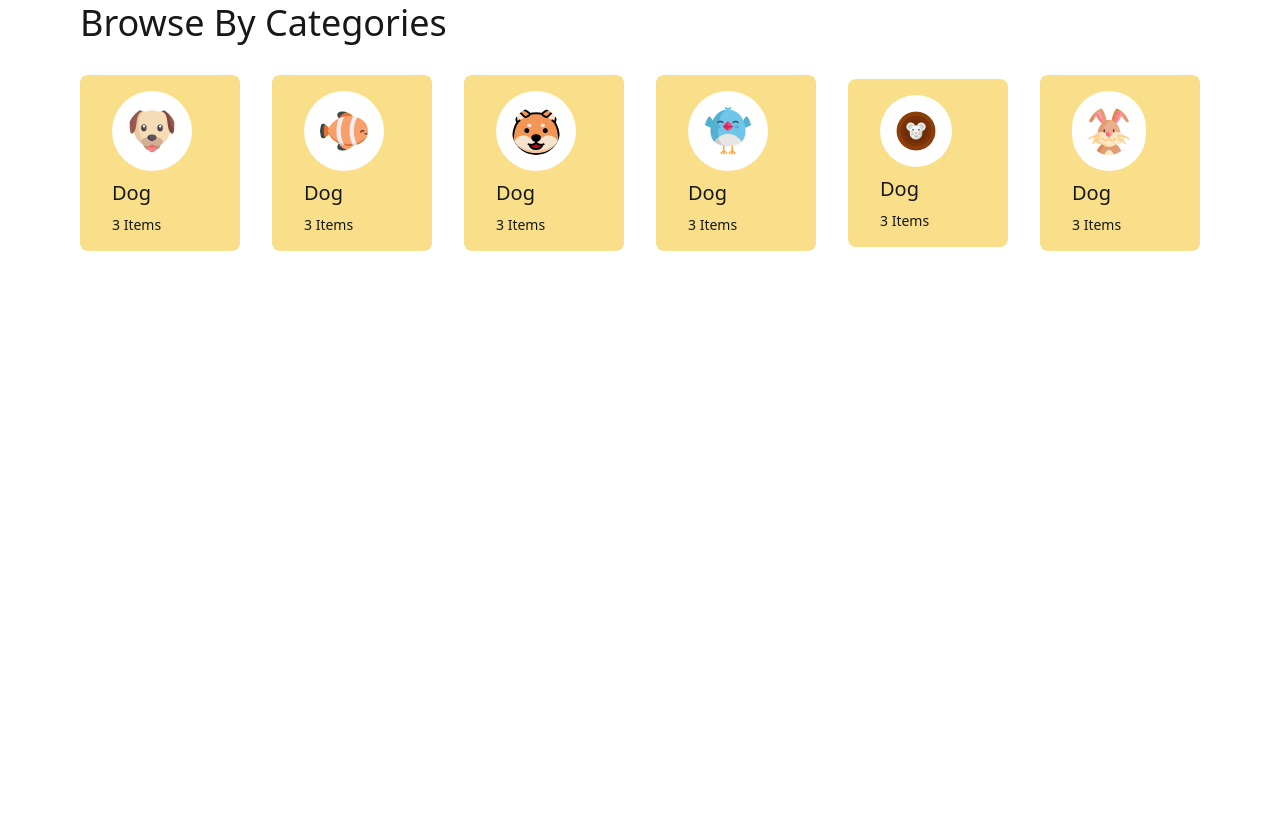
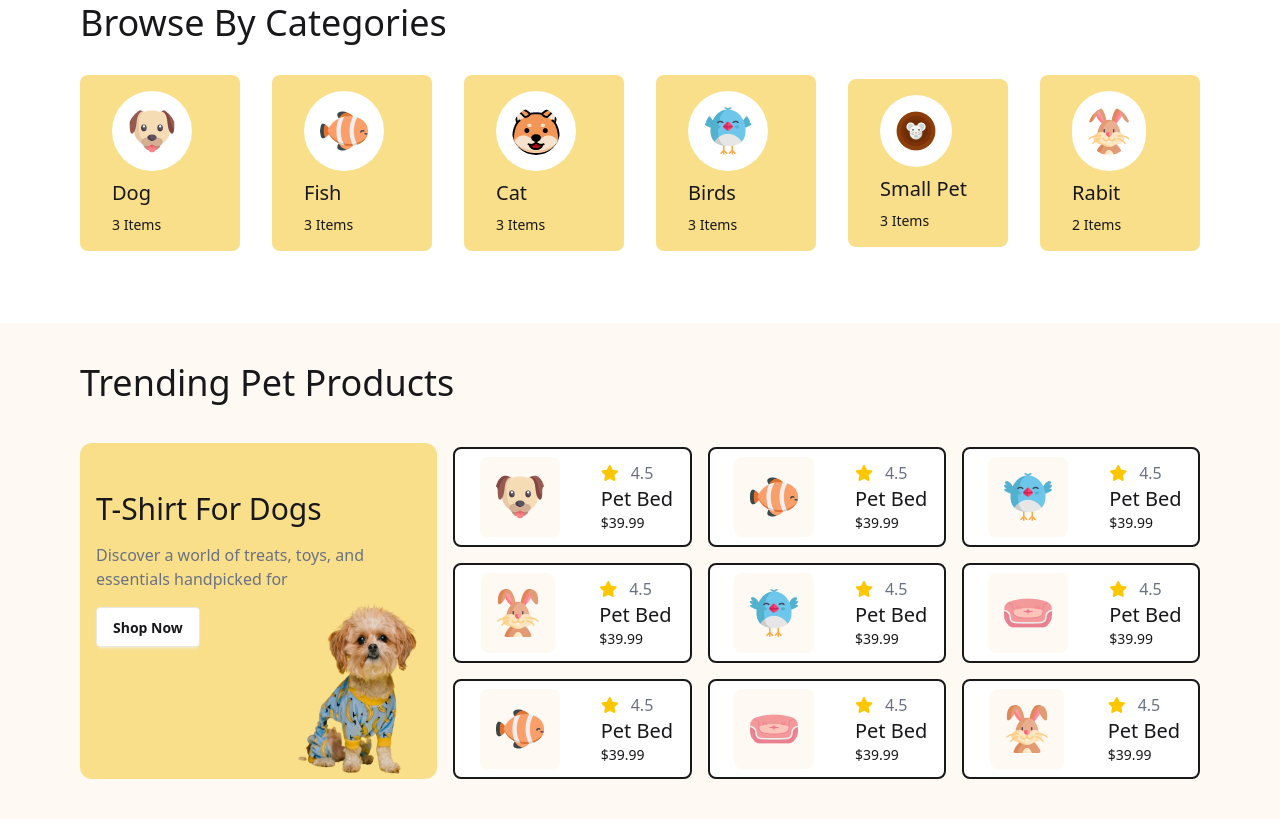
Before and after one commit to zingrin/pets-living-lab, a plain HTML site: page index.html in a window 1280 px wide. Shown: the part 997-1816 px from the top of the page. Before the commit the page ends 1280 px from the top, so only its background shows below. Drawn offline with nearby package versions, Linux system fonts and the light colour scheme; a web font is replaced by a local one.

Commit message:
Trending pet produts and card section done

```diff
--- a/index.html
+++ b/index.html
@@ -107,32 +107,187 @@
         </div>
         <div class="bg-[#F9DF8A] py-4 px-8 rounded-lg  ">
           <img class="bg-white p-4 rounded-full" src="./c1-assets/fish-cartoon.png " alt="">
-          <h1 class="font-adlam text-xl py-2">Dog</h1>
+          <h1 class="font-adlam text-xl py-2">Fish</h1>
           <p class="text-sm font-sora">3 Items</p>
         </div>
         <div class="bg-[#F9DF8A] py-4 px-8 rounded-lg  ">
           <img class="bg-white p-4 rounded-full" src="./c1-assets/cat-cartoon.png " alt="">
-          <h1 class="font-adlam text-xl py-2">Dog</h1>
+          <h1 class="font-adlam text-xl py-2">Cat</h1>
           <p class="text-sm font-sora">3 Items</p>
         </div>
         <div class="bg-[#F9DF8A] py-4 px-8 rounded-lg  ">
           <img class="bg-white p-4 rounded-full" src="./c1-assets/bird-cartoon.png " alt="">
-          <h1 class="font-adlam text-xl py-2">Dog</h1>
+          <h1 class="font-adlam text-xl py-2">Birds</h1>
           <p class="text-sm font-sora">3 Items</p>
         </div>
         <div class="bg-[#F9DF8A] py-4 px-8 rounded-lg  ">
           <img class="bg-white p-4 rounded-full" src="./c1-assets/mouse-cartoon.png " alt="">
-          <h1 class="font-adlam text-xl py-2">Dog</h1>
+          <h1 class="font-adlam text-xl py-2">Small Pet</h1>
           <p class="text-sm font-sora">3 Items</p>
         </div>
         <div class="bg-[#F9DF8A] py-4 px-8 rounded-lg  ">
           <img class="bg-white p-4 rounded-full" src="./c1-assets/rabbit-cartoon.png " alt="">
-          <h1 class="font-adlam text-xl py-2">Dog</h1>
-          <p class="text-sm font-sora">3 Items</p>
+          <h1 class="font-adlam text-xl py-2">Rabit</h1>
+          <p class="text-sm font-sora">2 Items</p>
         </div>
   </section>
-  <!-- main section -->
-  <main></main>
+
+   <!-- Trending pet section-->
+  <main>
+    <section class="lg:bg-[#FFF9F4] px-3 py-4 lg:py-10 lg:px-20 lg:mt-10 mt-4">
+      <h1 class="font-adlam text-3xl md:text-4xl">Trending Pet Products</h1>
+      <!-- products container -->
+      <div class="grid grid-cols-1 lg:grid-cols-3  mt-10 lg:space-x-4 ">
+        <!-- card left -->
+        <div class=" py-4 px-4   bg-[#F9DF8A]    rounded-xl "
+          style="background-image: url(./c1-assets/cute-pet-small.png); background-repeat: no-repeat; background-size: 40% 70%; background-position:bottom right ;">
+          <h1 class="font-adlam text-3xl mb-4 mt-8">T-Shirt For Dogs</h1>
+          <p class="font-sora text-gray-500 mb-4">Discover a world of treats, toys, and essentials handpicked for </p>
+          <button class="btn bg-white">Shop Now</button>
+        </div>
+        <!--Right  cards container -->
+        <div class=" col-span-2  grid grid-cols-2 lg:grid-cols-3 gap-4 mt-4 md:mt-1">
+<!-- card -->
+<div class="flex justify-around items-center bg-white rounded-lg border-2 ">
+  <!-- image -->
+  <div class="bg-[#FFF9F4] p-2 bg-transparent">
+    <img class=" rounded-lg bg-[#FFF9F4] p-4" src="./c1-assets/dog-cartoon.png" alt="">
+  </div>
+  <div>
+    <div class="flex items-center  gap-3">
+      <i class="fa-solid fa-star text-yellow-400"></i>
+      <p class="text-gray-500">4.5</p>
+    </div>
+    <h1 class="font-sora text-xl font-medium capitalize">pet bed</h1>
+    <p class="font-sora font-medium text-sm">$39.99</p>
+  </div>
+</div>
+<!-- card -->
+<div class="flex justify-around items-center bg-white rounded-lg border-2 ">
+  <!-- image -->
+  <div class="bg-[#FFF9F4] p-2 bg-transparent">
+    <img class=" rounded-lg bg-[#FFF9F4] p-4" src="./c1-assets/fish-cartoon.png" alt="">
+  </div>
+  <div>
+    <div class="flex items-center  gap-3">
+      <i class="fa-solid fa-star text-yellow-400"></i>
+      <p class="text-gray-500">4.5</p>
+    </div>
+    <h1 class="font-sora text-xl font-medium capitalize">pet bed</h1>
+    <p class="font-sora font-medium text-sm">$39.99</p>
+  </div>
+</div>
+<!-- card -->
+<div class="flex justify-around items-center bg-white rounded-lg border-2 ">
+  <!-- image -->
+  <div class="bg-[#FFF9F4] p-2 bg-transparent">
+    <img class=" rounded-lg bg-[#FFF9F4] p-4" src="./c1-assets/bird-cartoon.png" alt="">
+  </div>
+  <div>
+    <div class="flex items-center  gap-3">
+      <i class="fa-solid fa-star text-yellow-400"></i>
+      <p class="text-gray-500">4.5</p>
+    </div>
+    <h1 class="font-sora text-xl font-medium capitalize">pet bed</h1>
+    <p class="font-sora font-medium text-sm">$39.99</p>
+  </div>
+</div>
+<!-- card -->
+<div class="flex justify-around items-center bg-white rounded-lg border-2 ">
+  <!-- image -->
+  <div class="bg-[#FFF9F4] p-2 bg-transparent">
+    <img class=" rounded-lg bg-[#FFF9F4] p-4" src="./c1-assets/rabbit-cartoon.png" alt="">
+  </div>
+  <div>
+    <div class="flex items-center  gap-3">
+      <i class="fa-solid fa-star text-yellow-400"></i>
+      <p class="text-gray-500">4.5</p>
+    </div>
+    <h1 class="font-sora text-xl font-medium capitalize">pet bed</h1>
+    <p class="font-sora font-medium text-sm">$39.99</p>
+  </div>
+</div>
+<!-- card -->
+<div class="flex justify-around items-center bg-white rounded-lg border-2 ">
+  <!-- image -->
+  <div class="bg-[#FFF9F4] p-2 bg-transparent">
+    <img class=" rounded-lg bg-[#FFF9F4] p-4" src="./c1-assets/bird-cartoon.png" alt="">
+  </div>
+  <div>
+    <div class="flex items-center  gap-3">
+      <i class="fa-solid fa-star text-yellow-400"></i>
+      <p class="text-gray-500">4.5</p>
+    </div>
+    <h1 class="font-sora text-xl font-medium capitalize">pet bed</h1>
+    <p class="font-sora font-medium text-sm">$39.99</p>
+  </div>
+</div>
+<!-- card -->
+<div class="flex justify-around items-center bg-white rounded-lg border-2 ">
+  <!-- image -->
+  <div class="bg-[#FFF9F4] p-2 bg-transparent">
+    <img class=" rounded-lg bg-[#FFF9F4] p-4" src="./c1-assets/pet-couch.png" alt="">
+  </div>
+  <div>
+    <div class="flex items-center  gap-3">
+      <i class="fa-solid fa-star text-yellow-400"></i>
+      <p class="text-gray-500">4.5</p>
+    </div>
+    <h1 class="font-sora text-xl font-medium capitalize">pet bed</h1>
+    <p class="font-sora font-medium text-sm">$39.99</p>
+  </div>
+</div>
+<!-- card -->
+<div class="flex justify-around items-center bg-white rounded-lg border-2 ">
+  <!-- image -->
+  <div class="bg-[#FFF9F4] p-2 bg-transparent">
+    <img class=" rounded-lg bg-[#FFF9F4] p-4" src="./c1-assets/fish-cartoon.png" alt="">
+  </div>
+  <div>
+    <div class="flex items-center  gap-3">
+      <i class="fa-solid fa-star text-yellow-400"></i>
+      <p class="text-gray-500">4.5</p>
+    </div>
+    <h1 class="font-sora text-xl font-medium capitalize">pet bed</h1>
+    <p class="font-sora font-medium text-sm">$39.99</p>
+  </div>
+</div>
+<!-- card -->
+<div class="flex justify-around items-center bg-white rounded-lg border-2 ">
+  <!-- image -->
+  <div class="bg-[#FFF9F4] p-2 bg-transparent">
+    <img class=" rounded-lg bg-[#FFF9F4] p-4" src="./c1-assets/pet-couch.png" alt="">
+  </div>
+  <div>
+    <div class="flex items-center  gap-3">
+      <i class="fa-solid fa-star text-yellow-400"></i>
+      <p class="text-gray-500">4.5</p>
+    </div>
+    <h1 class="font-sora text-xl font-medium capitalize">pet bed</h1>
+    <p class="font-sora font-medium text-sm">$39.99</p>
+  </div>
+</div>
+<!-- card -->
+<div class="flex invisible md:visible justify-around items-center bg-white rounded-lg border-2 ">
+  <!-- image -->
+  <div class="bg-[#FFF9F4] p-2 bg-transparent">
+    <img class=" rounded-lg bg-[#FFF9F4] p-4" src="./c1-assets/rabbit-cartoon.png" alt="">
+  </div>
+  <div>
+    <div class="flex items-center  gap-3 ">
+      <i class="fa-solid fa-star text-yellow-400"></i>
+      <p class="text-gray-500">4.5</p>
+    </div>
+    <h1 class="font-sora text-xl font-medium capitalize">pet bed</h1>
+    <p class="font-sora font-medium text-sm">$39.99</p>
+  </div>
+</div>
+
+
+         </div>
+
+    </section>
+  </main>
   <!-- footer section -->
 
 
```
